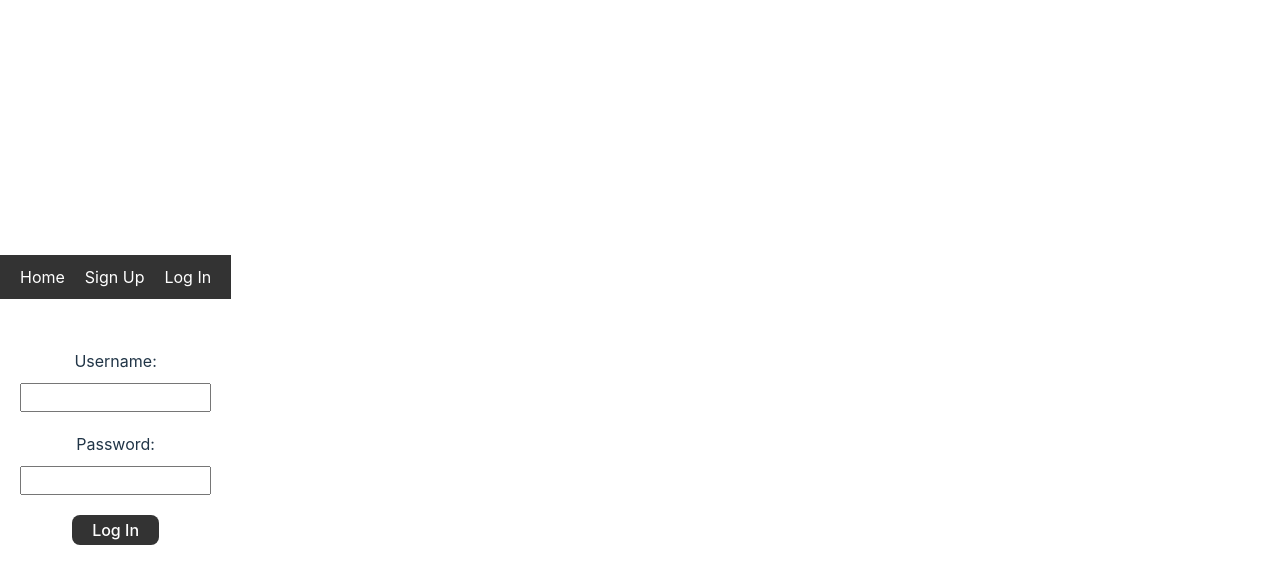
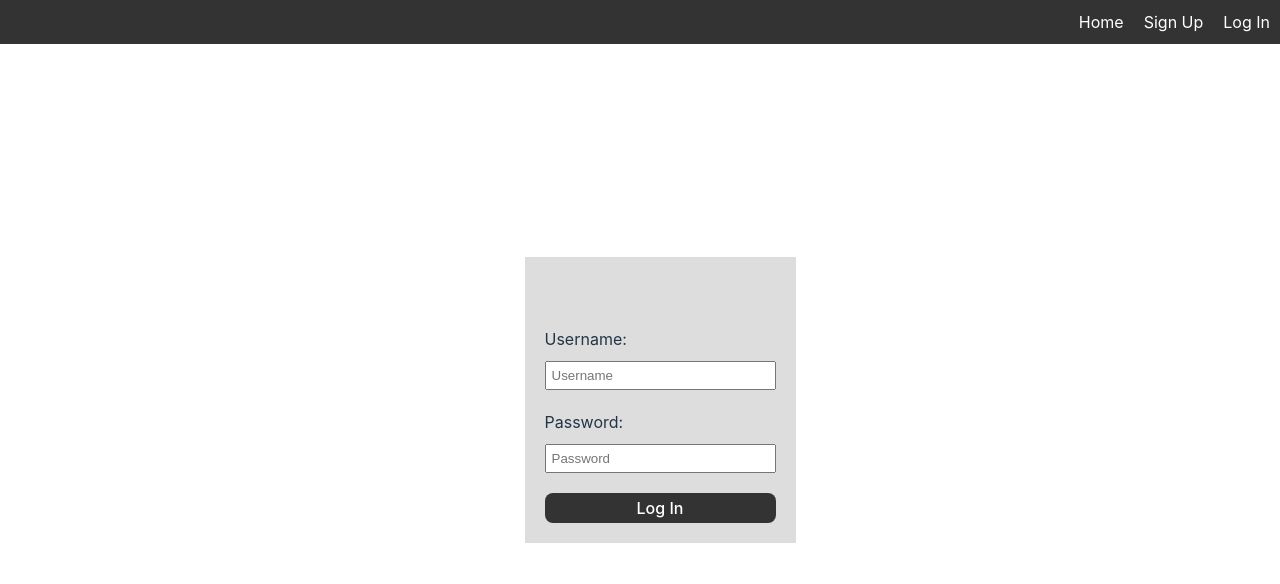
Before and after one commit to aunnicha11/react-mini-project, a React (Vite) app: page / in a window 1280 px wide. Shown: the top 584 px of the page. Built offline with nearby package versions, Linux system fonts and the light colour scheme.

Commit message:
fix css of the log in div

```diff
--- a/src/App.css
+++ b/src/App.css
@@ -1,55 +1,24 @@
-/* #root {
-  max-width: 1280px;
-  margin: 0 auto;
-  padding: 2rem;
-  text-align: center;
+body {
+  display: flex;
+  align-items: center;
+  justify-content: center;
+  height: 100vh;
+  margin: 0;
 }
 
-.logo {
-  height: 6em;
-  padding: 1.5em;
-  will-change: filter;
-  transition: filter 300ms;
+.navbar {
+  position: fixed;
+  top: 0;
+  left: 0;
+  width: 100%;
+  background-color: #333;
+  color: #fff;
+  padding: 10px 20px 10px 0px; /* top right bottom left */
+  display: flex;
+  justify-content: flex-end;
+  z-index: 1000;
 }
 
-.logo:hover {
-  filter: drop-shadow(0 0 2em #646cffaa);
-}
-
-.logo.react:hover {
-  filter: drop-shadow(0 0 2em #61dafbaa);
-}
-
-@keyframes logo-spin {
-  from {
-    transform: rotate(0deg);
-  }
-  to {
-    transform: rotate(360deg);
-  }
-}
-
-@media (prefers-reduced-motion: no-preference) {
-  a:nth-of-type(2) .logo {
-    animation: logo-spin infinite 20s linear;
-  }
-}
-
-.card {
-  padding: 2em;
-}
-
-.read-the-docs {
-  color: #888;
-} */
-
-.navbar {
-  background-color: #333;
-  color: #fff;
-  padding: 10px;
-  display: flex;
-  justify-content: flex-end;
-}
 
 .navbar ul {
   list-style-type: none;
@@ -62,11 +31,18 @@
   margin: 0 10px;
 }
 
+.login-container {
+  background-color: #ddd;
+  padding: 20px;
+  width: 100%;
+}
+
 .login-form {
   display: flex;
   flex-direction: column;
-  align-items: center;
+  /* align-items: center; */
   margin-top: 50px;
+  width: 100%;
 }
 
 .login-form label {
--- a/src/Login.jsx
+++ b/src/Login.jsx
@@ -7,27 +7,18 @@ const Login = () => {
 
   const handleSubmit = (e) => {
     e.preventDefault();
-    // Handle form submission here
   };
 
   return (
-    <form onSubmit={handleSubmit} className="login-form">
-      <label htmlFor="username">Username:</label>
-      <input
-        type="text"
-        id="username"
-        value={username}
-        onChange={(e) => setUsername(e.target.value)}
-      />
-      <label htmlFor="password">Password:</label>
-      <input
-        type="password"
-        id="password"
-        value={password}
-        onChange={(e) => setPassword(e.target.value)}
-      />
-      <button type="submit">Log In</button>
-    </form>
+    <div className="login-container">
+      <form onSubmit={handleSubmit} className="login-form">
+        <label htmlFor="username">Username:</label>
+        <input type="text" id="username" value={username} placeholder="Username" onChange={(e) => setUsername(e.target.value)} />
+        <label htmlFor="password">Password:</label>
+        <input type="password" id="password"value={password} placeholder="Password" onChange={(e) => setPassword(e.target.value)} />
+        <button type="submit">Log In</button>
+      </form>
+    </div>
   );
 };
 
```
